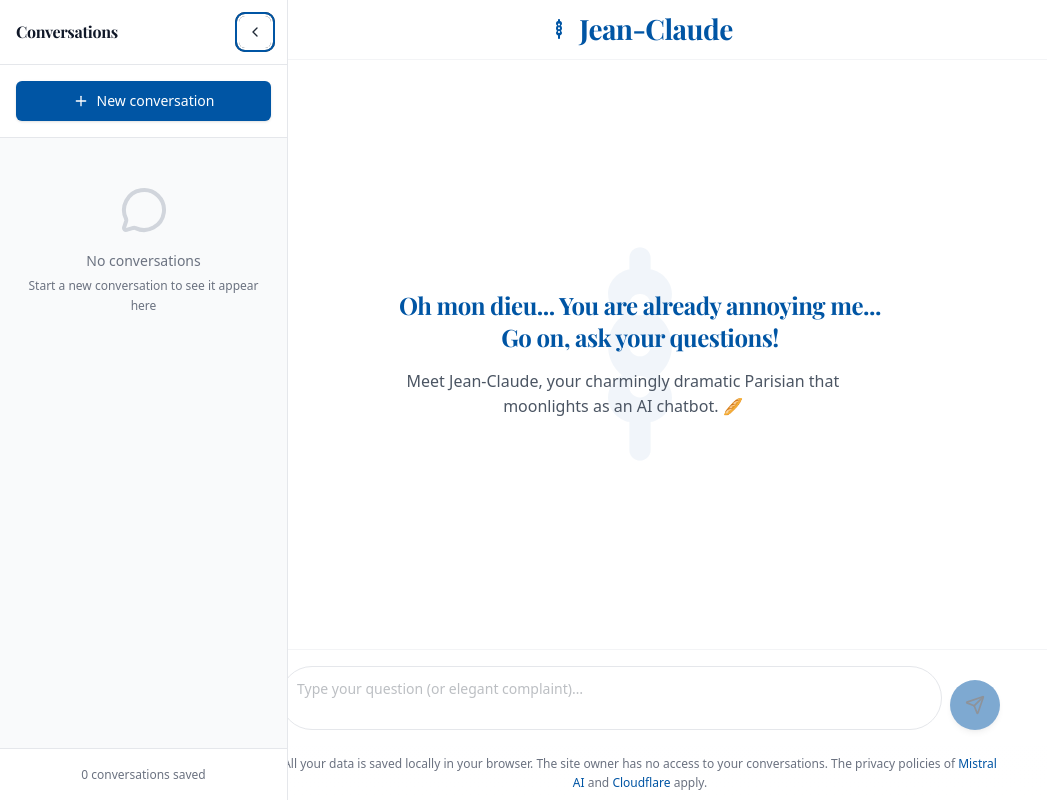
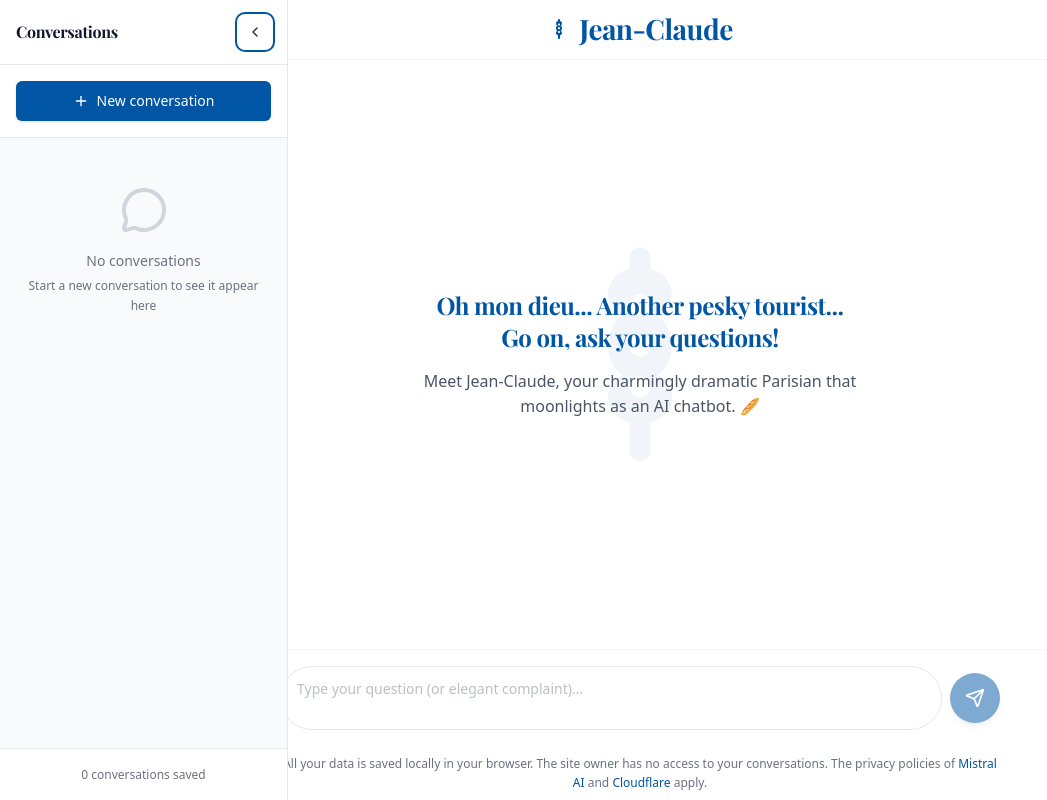
Before and after one commit to LevSky22/jean-claude, a React (Vite) app: page /chat in a window 1280 px wide. Shown: the whole page, without its empty margins (0-1047 px from the left). Built offline with nearby package versions, Linux system fonts and the light colour scheme.

Commit message:
further UI improvements

```diff
--- a/src/components/chat-container.tsx
+++ b/src/components/chat-container.tsx
@@ -51,7 +51,7 @@ export default function ChatContainer({
   return (
     <section
       ref={containerRef}
-      className="h-full overflow-y-auto px-4 py-6 bg-white focus:outline-none focus:ring-2 focus:ring-[#0055A4] focus:ring-inset"
+      className="h-full overflow-y-auto px-4 py-6 bg-white focus:outline-none"
       aria-label="Message history"
       role="log"
       aria-live="polite"
@@ -65,11 +65,11 @@ export default function ChatContainer({
             <FleurDeLis className="w-64 h-64" aria-hidden="true" />
           </div>
           <header role="banner" className="relative z-10">
-            <h2 className="font-serif text-2xl font-bold text-[#0055A4] mb-4">
-              Oh mon dieu... You are already annoying me...
+            <h2 className="font-serif text-2xl font-bold text-[#0055A4] mb-4 select-text">
+              Oh mon dieu... Another pesky tourist...
               <br />Go on, ask your questions!
             </h2>
-            <p className="text-gray-600 max-w-md">
+            <p className="text-gray-600 max-w-md select-text">
               Meet Jean-Claude, your charmingly dramatic Parisian that moonlights as an AI chatbot. 🥖
             </p>
           </header>
--- a/src/components/chat-header.tsx
+++ b/src/components/chat-header.tsx
@@ -21,7 +21,7 @@ export default function ChatHeader({
         variant="ghost"
         size="sm"
         onClick={onToggleSidebar}
-        className="absolute left-4 h-8 w-8 p-0 text-[#0055A4] hover:text-[#0055A4] hover:bg-blue-50 hover:shadow-sm hover:scale-105 active:scale-100 transition-all duration-200 focus:ring-2 focus:ring-[#0055A4] focus:ring-offset-2"
+        className="absolute left-4 h-8 w-8 p-0 text-[#0055A4] hover:text-[#0055A4] hover:bg-blue-50 hover:shadow-sm hover:scale-105 active:scale-100 transition-all duration-200 focus-visible:ring-0 focus-visible:ring-offset-0"
         aria-label={isSidebarOpen ? "Fermer le menu des conversations" : "Ouvrir le menu des conversations"}
         aria-expanded={isSidebarOpen}
         aria-haspopup="true"
@@ -31,12 +31,12 @@ export default function ChatHeader({
 
       <Link
         to="/chat"
-        className="flex items-center gap-2 focus:outline-none focus:ring-2 focus:ring-[#0055A4] focus:ring-offset-2 rounded-md"
+        className="flex items-center gap-2 focus:outline-none rounded-md"
         aria-label="Retour à l'accueil de Jean-Claude"
       >
         <FleurDeLis className="h-6 w-6" aria-hidden="true" />
 
-        <h1 className="font-serif text-[22px] md:text-[28px] font-bold text-[#0055A4]">
+        <h1 className="font-serif text-[22px] md:text-[28px] font-bold text-[#0055A4] select-text">
           Jean-Claude
         </h1>
       </Link>
--- a/src/components/chat-input.tsx
+++ b/src/components/chat-input.tsx
@@ -69,7 +69,7 @@ export default function ChatInput({
     >
       <form
         onSubmit={handleSubmit}
-        className="max-w-[720px] mx-auto flex items-end gap-2"
+        className="max-w-[720px] mx-auto flex items-center gap-2"
         role="form"
         aria-label="Send message form"
       >
@@ -84,7 +84,7 @@ export default function ChatInput({
             onChange={(e) => setMessage(e.target.value)}
             onKeyDown={handleKeyDown}
             placeholder="Type your question (or elegant complaint)…"
-            className="min-h-[50px] max-h-[150px] rounded-full px-4 py-3 resize-none border-gray-200 focus-visible:ring-[#0055A4] focus-visible:ring-2"
+            className="min-h-[50px] max-h-[150px] rounded-full px-4 py-3 resize-none border-gray-200 focus-visible:outline-none focus-visible:ring-2 focus-visible:ring-[#0055A4] focus-visible:ring-offset-2"
             disabled={disabled}
             aria-describedby={disabled ? "input-disabled-help" : undefined}
             aria-invalid={false}
@@ -99,7 +99,7 @@ export default function ChatInput({
         <Button
           type="submit"
           disabled={!message.trim() || isWaiting || disabled}
-          className={`rounded-full h-[50px] w-[50px] p-0 bg-[#0055A4] hover:bg-[#EF4135] transition-all duration-200 shadow-md hover:shadow-lg hover:scale-105 active:scale-100 active:shadow-md focus:ring-2 focus:ring-[#0055A4] focus:ring-offset-2`}
+          className={`rounded-full h-[50px] w-[50px] p-0 bg-[#0055A4] hover:bg-[#EF4135] transition-all duration-200 shadow-md hover:shadow-lg hover:scale-105 active:scale-100 active:shadow-md focus-visible:ring-0 focus-visible:ring-offset-0`}
           aria-label={isWaiting ? "Sending..." : "Send message"}
           aria-describedby="send-button-help"
         >
@@ -111,7 +111,7 @@ export default function ChatInput({
               <span className="sr-only">Loading</span>
             </div>
           ) : (
-            <SendIcon className="h-5 w-5" aria-hidden="true" />
+            <SendIcon className="h-5 w-5 text-white" aria-hidden="true" />
           )}
         </Button>
         <div id="send-button-help" className="sr-only">
--- a/src/components/chat-message.tsx
+++ b/src/components/chat-message.tsx
@@ -64,7 +64,7 @@ export default function ChatMessage({
           : 'right-[-4px] bg-[#0055A4]'
       )}></div>
 
-      <div className="max-w-none break-words font-sans leading-tight">
+      <div className="max-w-none break-words font-sans leading-tight select-text">
         {isBot ? (
           <ReactMarkdown
             components={{
--- a/src/components/chat-sidebar.tsx
+++ b/src/components/chat-sidebar.tsx
@@ -81,7 +81,7 @@ function SessionItem({ session, isActive, onClick, onDelete }: SessionItemProps)
     <div className="relative">
       <button
         className={cn(
-          'group relative p-3 rounded-lg transition-all duration-200 border w-full text-left focus:outline-none focus:ring-2 focus:ring-[#0055A4] focus:ring-offset-2',
+          'group relative p-3 rounded-lg transition-all duration-200 border w-full text-left focus:outline-none focus-visible:ring-0 focus-visible:ring-offset-0',
           isActive
             ? 'bg-[#0055A4] text-white border-[#0055A4] shadow-md'
             : 'bg-white hover:bg-gray-50 border-gray-200 hover:shadow-md hover:border-gray-300'
@@ -103,7 +103,7 @@ function SessionItem({ session, isActive, onClick, onDelete }: SessionItemProps)
           <div className="flex items-center gap-2 mb-1">
             <MessageCircle className="h-4 w-4 flex-shrink-0" />
             <h3 className={cn(
-              'font-medium text-sm truncate',
+              'font-medium text-sm truncate select-text',
               isActive ? 'text-white' : 'text-gray-900'
             )}>
               {session.title}
@@ -317,13 +317,13 @@ export default function ChatSidebar({
         <div className="flex flex-col h-full">
           {/* Header */}
           <header className="flex items-center justify-between p-4 border-b border-gray-200 bg-white">
-            <h2 id="sidebar-title" className="font-semibold text-gray-900">Conversations</h2>
+            <h2 id="sidebar-title" className="font-semibold text-gray-900 select-text">Conversations</h2>
             <Button
               ref={closeButtonRef}
               variant="ghost"
               size="sm"
               onClick={onClose}
-              className="h-8 w-8 p-0"
+              className="h-8 w-8 p-0 focus-visible:outline-none focus-visible:ring-0 focus-visible:ring-offset-0"
               aria-label="Hide conversation menu"
             >
               <ChevronLeft className="h-4 w-4" aria-hidden="true" />
@@ -359,8 +359,8 @@ export default function ChatSidebar({
             ) : sessions.length === 0 ? (
               <div className="text-center text-gray-500 py-8" role="status">
                 <MessageCircle className="h-12 w-12 mx-auto mb-4 text-gray-300" aria-hidden="true" />
-                <p className="text-sm">No conversations</p>
-                <p className="text-xs mt-1">Start a new conversation to see it appear here</p>
+                <p className="text-sm select-text">No conversations</p>
+                <p className="text-xs mt-1 select-text">Start a new conversation to see it appear here</p>
               </div>
             ) : (
               <ul className="space-y-2" role="list" aria-label="List of conversations">
@@ -423,7 +423,7 @@ export default function ChatSidebar({
               </>
             )}
 
-            <p className="text-xs text-gray-500 text-center">
+            <p className="text-xs text-gray-500 text-center select-text">
               {sessions.length} conversation{sessions.length !== 1 ? 's' : ''} saved
             </p>
           </div>
--- a/src/components/ui/button.tsx
+++ b/src/components/ui/button.tsx
@@ -5,7 +5,7 @@ import { cva, type VariantProps } from 'class-variance-authority'
 import { cn } from '@/lib/utils'
 
 const buttonVariants = cva(
-  'inline-flex items-center justify-center whitespace-nowrap rounded-md text-sm font-medium transition-all duration-200 ease-out focus-visible:outline-none focus-visible:ring-2 focus-visible:ring-ring focus-visible:ring-offset-2 disabled:pointer-events-none disabled:opacity-50 disabled:transform-none',
+  'inline-flex items-center justify-center whitespace-nowrap rounded-md text-sm font-medium transition-all duration-200 ease-out focus-visible:outline-none focus-visible:ring-2 focus-visible:ring-ring focus-visible:ring-offset-2 disabled:pointer-events-none disabled:opacity-50 disabled:transform-none cursor-pointer',
   {
     variants: {
       variant: {
```
